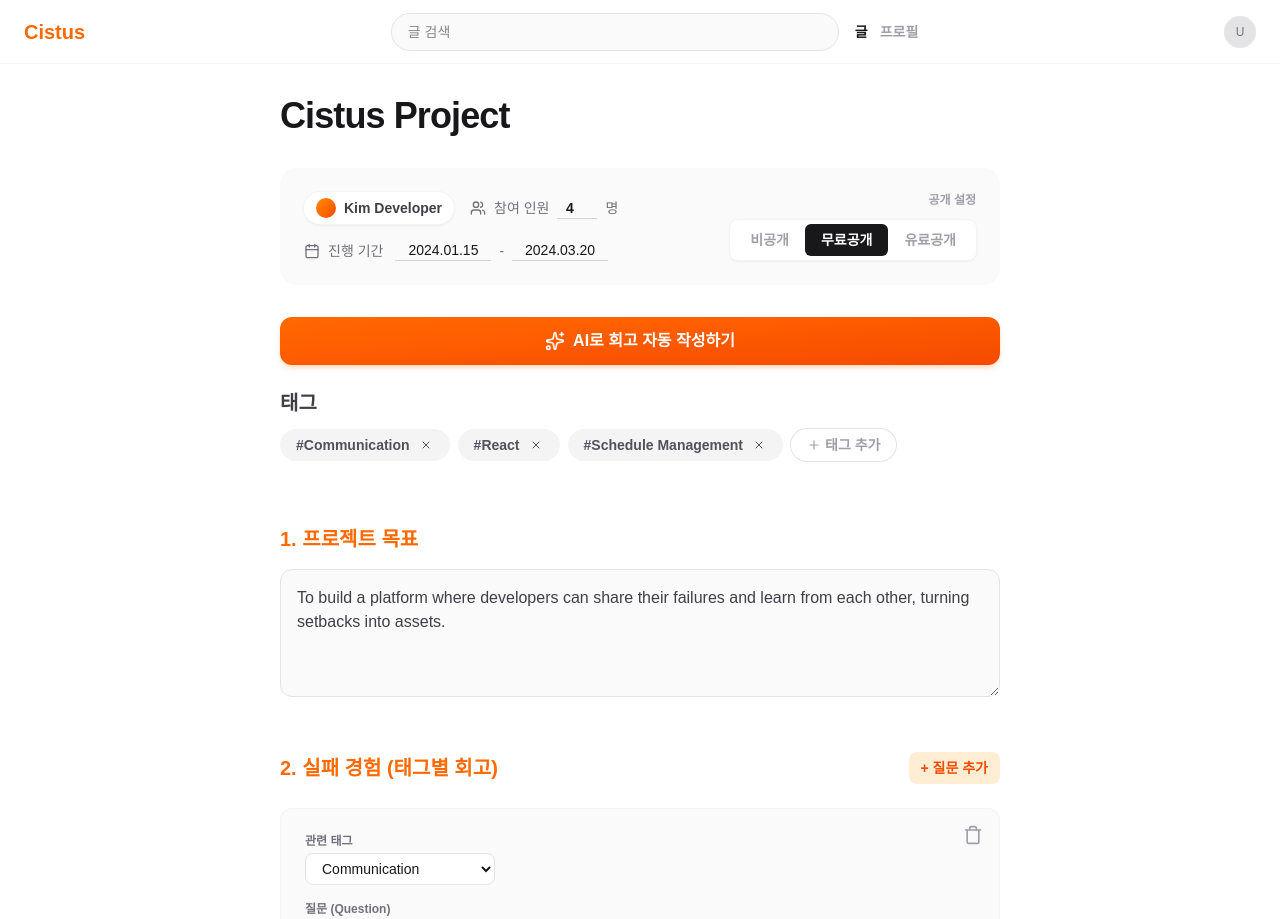
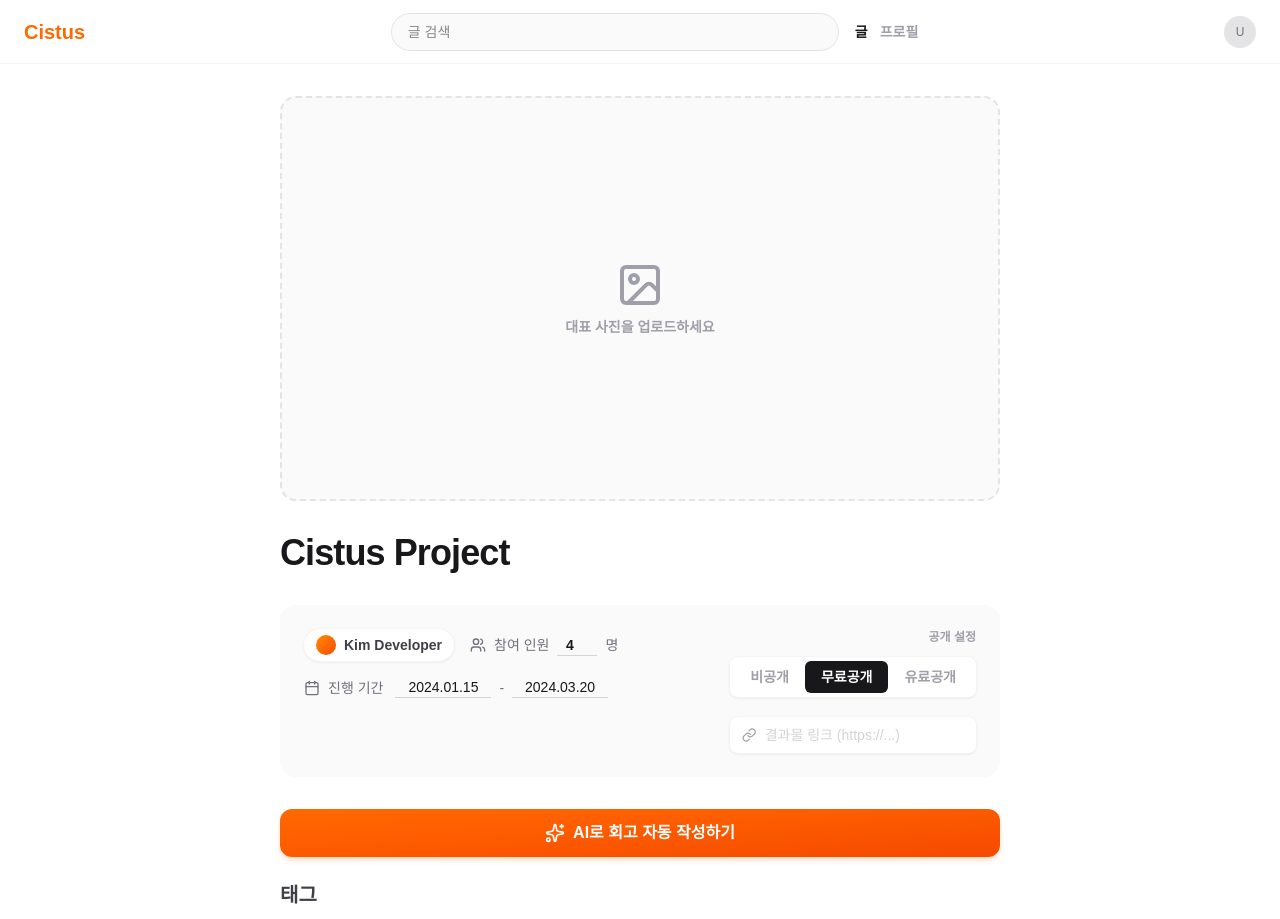
Before and after one commit to yee2know/BACKSTEP_FE, a Next.js app: page /post-edit in a window 1280 px wide. Shown: the top 919 px of the page. Built offline with nearby package versions, Linux system fonts and the light colour scheme.

Commit message:
추가 결과물 링크 추가, 대표 사진 추가, 결과 링크 추가, 실패 경험에서 질문 추가 삭제, 관련 태그 고정, ai api 호출 및 프롬프트 설정

```diff
--- a/app/post-edit/page.tsx
+++ b/app/post-edit/page.tsx
@@ -8,6 +8,8 @@ import {
   XIcon,
   SparklesIcon,
   PlusIcon,
+  LinkIcon,
+  ImageIcon,
 } from "lucide-react";
 import { motion } from "framer-motion";
 
@@ -15,6 +17,7 @@ export default function PostEditPage() {
   // State for the post being edited
   const [post, setPost] = useState({
     title: "Cistus Project",
+    thumbnail: null as string | null,
     duration: "2024.01.15 - 2024.03.20",
     likes: 128, // Likes are usually not editable by the user directly in this context, but kept for structure
     author: "Kim Developer",
@@ -22,6 +25,7 @@ export default function PostEditPage() {
     tags: ["Communication", "React", "Schedule Management"],
     visibility: "free", // private, free, paid
     price: 0,
+    resultLink: "", // Link to the final output
     goal: "To build a platform where developers can share their failures and learn from each other, turning setbacks into assets.",
     failures: [
       {
@@ -88,22 +92,7 @@ export default function PostEditPage() {
   const handleFailureChange = (index: number, field: string, value: string) => {
     const newFailures = [...post.failures];
     newFailures[index] = { ...newFailures[index], [field]: value };
-
-    // If tag changes, update question automatically
-    if (field === "tag") {
-      newFailures[index].question = value
-        ? `${value} 관련 가장 큰 어려움은 무엇이었나요?`
-        : "";
-    }
-
     setPost((prev) => ({ ...prev, failures: newFailures }));
-  };
-
-  const addFailure = () => {
-    setPost((prev) => ({
-      ...prev,
-      failures: [...prev.failures, { tag: "", question: "", answer: "" }],
-    }));
   };
 
   const removeFailure = (index: number) => {
@@ -115,7 +104,18 @@ export default function PostEditPage() {
 
   const addTag = (tag: string) => {
     if (tag && !post.tags.includes(tag)) {
-      setPost((prev) => ({ ...prev, tags: [...prev.tags, tag] }));
+      setPost((prev) => ({
+        ...prev,
+        tags: [...prev.tags, tag],
+        failures: [
+          ...prev.failures,
+          {
+            tag: tag,
+            question: `${tag} 관련 가장 큰 어려움은 무엇이었나요?`,
+            answer: "",
+          },
+        ],
+      }));
       setNewTag("");
     }
   };
@@ -124,6 +124,7 @@ export default function PostEditPage() {
     setPost((prev) => ({
       ...prev,
       tags: prev.tags.filter((tag) => tag !== tagToRemove),
+      failures: prev.failures.filter((f) => f.tag !== tagToRemove),
     }));
   };
 
@@ -254,6 +255,41 @@ export default function PostEditPage() {
       <main className="mx-auto max-w-3xl px-6 pt-24 pb-20">
         {/* Header Section */}
         <header className="mb-16 mx-auto max-w-4xl">
+          {/* 0. Thumbnail Upload */}
+          <div className="mb-8">
+            <div className="group relative flex aspect-video w-full cursor-pointer items-center justify-center overflow-hidden rounded-2xl border-2 border-dashed border-zinc-200 bg-zinc-50 transition-all hover:border-orange-500 hover:bg-orange-50">
+              <input
+                type="file"
+                accept="image/*"
+                className="absolute inset-0 z-10 cursor-pointer opacity-0"
+                onChange={(e) => {
+                  const file = e.target.files?.[0];
+                  if (file) {
+                    const reader = new FileReader();
+                    reader.onloadend = () => {
+                      handleInputChange("thumbnail", reader.result as string);
+                    };
+                    reader.readAsDataURL(file);
+                  }
+                }}
+              />
+              {post.thumbnail ? (
+                <img
+                  src={post.thumbnail}
+                  alt="Thumbnail"
+                  className="h-full w-full object-cover"
+                />
+              ) : (
+                <div className="flex flex-col items-center gap-2 text-zinc-400 transition-colors group-hover:text-orange-500">
+                  <ImageIcon className="h-12 w-12" />
+                  <span className="text-sm font-bold">
+                    대표 사진을 업로드하세요
+                  </span>
+                </div>
+              )}
+            </div>
+          </div>
+
           {/* 1. Title */}
           <div className="mb-8">
             <input
@@ -364,6 +400,32 @@ export default function PostEditPage() {
                   <span className="text-sm font-bold text-zinc-500">원</span>
                 </div>
               )}
+
+              {/* Result Link Input */}
+              <div className="mt-2 flex w-full flex-col items-end gap-1">
+                <div className="flex w-full items-center gap-2 rounded-lg bg-white px-3 py-2 shadow-sm ring-1 ring-zinc-100 transition-all focus-within:ring-orange-500">
+                  <LinkIcon className="h-4 w-4 text-zinc-400" />
+                  <input
+                    type="text"
+                    value={post.resultLink}
+                    onChange={(e) =>
+                      handleInputChange("resultLink", e.target.value)
+                    }
+                    disabled={post.visibility === "private"}
+                    placeholder={
+                      post.visibility === "private"
+                        ? "비공개 설정 시 링크를 입력할 수 없습니다"
+                        : "결과물 링크 (https://...)"
+                    }
+                    className="w-full bg-transparent text-sm font-medium text-zinc-900 placeholder:text-zinc-300 focus:outline-none disabled:cursor-not-allowed disabled:text-zinc-400"
+                  />
+                </div>
+                {post.visibility === "paid" && (
+                  <span className="text-xs font-bold text-orange-500">
+                    * 구매자에게만 공개됩니다
+                  </span>
+                )}
+              </div>
             </div>
           </div>
 
@@ -442,12 +504,6 @@ export default function PostEditPage() {
               <h2 className="text-xl font-bold text-orange-500">
                 2. 실패 경험 (태그별 회고)
               </h2>
-              <button
-                onClick={addFailure}
-                className="rounded-lg bg-orange-100 px-3 py-1.5 text-sm font-bold text-orange-600 hover:bg-orange-200"
-              >
-                + 질문 추가
-              </button>
             </div>
             <div className="space-y-8">
               {post.failures.map((failure, index) => (
@@ -455,32 +511,14 @@ export default function PostEditPage() {
                   key={index}
                   className="relative rounded-xl border border-zinc-100 bg-zinc-50 p-6"
                 >
-                  <button
-                    onClick={() => removeFailure(index)}
-                    className="absolute right-4 top-4 text-zinc-400 hover:text-red-500"
-                  >
-                    <TrashIcon className="h-5 w-5" />
-                  </button>
-
-                  {/* Tag Selection for Failure */}
+                  {/* Tag Selection for Failure (Read-only) */}
                   <div className="mb-4">
                     <label className="mb-1 block text-xs font-bold text-zinc-500">
                       관련 태그
                     </label>
-                    <select
-                      value={failure.tag}
-                      onChange={(e) =>
-                        handleFailureChange(index, "tag", e.target.value)
-                      }
-                      className="rounded-lg border border-zinc-200 bg-white px-3 py-1.5 text-sm focus:border-orange-500 focus:outline-none"
-                    >
-                      <option value="">태그 선택</option>
-                      {post.tags.map((tag) => (
-                        <option key={tag} value={tag}>
-                          {tag}
-                        </option>
-                      ))}
-                    </select>
+                    <div className="rounded-lg border border-zinc-200 bg-zinc-50 px-3 py-1.5 text-sm font-bold text-zinc-700">
+                      {failure.tag}
+                    </div>
                   </div>
 
                   {/* Question */}
--- a/app/post-publish/page.tsx
+++ b/app/post-publish/page.tsx
@@ -8,6 +8,8 @@ import {
   XIcon,
   SparklesIcon,
   PlusIcon,
+  LinkIcon,
+  ImageIcon,
 } from "lucide-react";
 import { motion } from "framer-motion";
 
@@ -15,12 +17,14 @@ export default function PostPublishPage() {
   // State for the new post
   const [post, setPost] = useState({
     title: "",
+    thumbnail: null as string | null,
     duration: "",
     author: "Kim Developer",
     teamSize: 1,
     tags: [] as string[],
     visibility: "free", // private, free, paid
     price: 0,
+    resultLink: "",
     goal: "",
     failures: [] as { tag: string; question: string; answer: string }[],
     lessons: "",
@@ -67,22 +71,7 @@ export default function PostPublishPage() {
   const handleFailureChange = (index: number, field: string, value: string) => {
     const newFailures = [...post.failures];
     newFailures[index] = { ...newFailures[index], [field]: value };
-
-    // If tag changes, update question automatically
-    if (field === "tag") {
-      newFailures[index].question = value
-        ? `${value} 관련 가장 큰 어려움은 무엇이었나요?`
-        : "";
-    }
-
     setPost((prev) => ({ ...prev, failures: newFailures }));
-  };
-
-  const addFailure = () => {
-    setPost((prev) => ({
-      ...prev,
-      failures: [...prev.failures, { tag: "", question: "", answer: "" }],
-    }));
   };
 
   const removeFailure = (index: number) => {
@@ -94,7 +83,18 @@ export default function PostPublishPage() {
 
   const addTag = (tag: string) => {
     if (tag && !post.tags.includes(tag)) {
-      setPost((prev) => ({ ...prev, tags: [...prev.tags, tag] }));
+      setPost((prev) => ({
+        ...prev,
+        tags: [...prev.tags, tag],
+        failures: [
+          ...prev.failures,
+          {
+            tag: tag,
+            question: `${tag} 관련 가장 큰 어려움은 무엇이었나요?`,
+            answer: "",
+          },
+        ],
+      }));
       setNewTag("");
     }
   };
@@ -103,6 +103,7 @@ export default function PostPublishPage() {
     setPost((prev) => ({
       ...prev,
       tags: prev.tags.filter((tag) => tag !== tagToRemove),
+      failures: prev.failures.filter((f) => f.tag !== tagToRemove),
     }));
   };
 
@@ -233,6 +234,41 @@ export default function PostPublishPage() {
       <main className="mx-auto max-w-3xl px-6 pt-24 pb-20">
         {/* Header Section */}
         <header className="mb-16 mx-auto max-w-4xl">
+          {/* 0. Thumbnail Upload */}
+          <div className="mb-8">
+            <div className="group relative flex aspect-video w-full cursor-pointer items-center justify-center overflow-hidden rounded-2xl border-2 border-dashed border-zinc-200 bg-zinc-50 transition-all hover:border-orange-500 hover:bg-orange-50">
+              <input
+                type="file"
+                accept="image/*"
+                className="absolute inset-0 z-10 cursor-pointer opacity-0"
+                onChange={(e) => {
+                  const file = e.target.files?.[0];
+                  if (file) {
+                    const reader = new FileReader();
+                    reader.onloadend = () => {
+                      handleInputChange("thumbnail", reader.result as string);
+                    };
+                    reader.readAsDataURL(file);
+                  }
+                }}
+              />
+              {post.thumbnail ? (
+                <img
+                  src={post.thumbnail}
+                  alt="Thumbnail"
+                  className="h-full w-full object-cover"
+                />
+              ) : (
+                <div className="flex flex-col items-center gap-2 text-zinc-400 transition-colors group-hover:text-orange-500">
+                  <ImageIcon className="h-12 w-12" />
+                  <span className="text-sm font-bold">
+                    대표 사진을 업로드하세요
+                  </span>
+                </div>
+              )}
+            </div>
+          </div>
+
           {/* 1. Title */}
           <div className="mb-8">
             <input
@@ -343,6 +379,32 @@ export default function PostPublishPage() {
                   <span className="text-sm font-bold text-zinc-500">원</span>
                 </div>
               )}
+
+              {/* Result Link Input */}
+              <div className="mt-2 flex w-full flex-col items-end gap-1">
+                <div className="flex w-full items-center gap-2 rounded-lg bg-white px-3 py-2 shadow-sm ring-1 ring-zinc-100 transition-all focus-within:ring-orange-500">
+                  <LinkIcon className="h-4 w-4 text-zinc-400" />
+                  <input
+                    type="text"
+                    value={post.resultLink}
+                    onChange={(e) =>
+                      handleInputChange("resultLink", e.target.value)
+                    }
+                    disabled={post.visibility === "private"}
+                    placeholder={
+                      post.visibility === "private"
+                        ? "비공개 설정 시 링크를 입력할 수 없습니다"
+                        : "결과물 링크 (https://...)"
+                    }
+                    className="w-full bg-transparent text-sm font-medium text-zinc-900 placeholder:text-zinc-300 focus:outline-none disabled:cursor-not-allowed disabled:text-zinc-400"
+                  />
+                </div>
+                {post.visibility === "paid" && (
+                  <span className="text-xs font-bold text-orange-500">
+                    * 구매자에게만 공개됩니다
+                  </span>
+                )}
+              </div>
             </div>
           </div>
 
@@ -421,12 +483,6 @@ export default function PostPublishPage() {
               <h2 className="text-xl font-bold text-orange-500">
                 2. 실패 경험 (태그별 회고)
               </h2>
-              <button
-                onClick={addFailure}
-                className="rounded-lg bg-orange-100 px-3 py-1.5 text-sm font-bold text-orange-600 hover:bg-orange-200"
-              >
-                + 질문 추가
-              </button>
             </div>
             <div className="space-y-8">
               {post.failures.map((failure, index) => (
@@ -434,32 +490,14 @@ export default function PostPublishPage() {
                   key={index}
                   className="relative rounded-xl border border-zinc-100 bg-zinc-50 p-6"
                 >
-                  <button
-                    onClick={() => removeFailure(index)}
-                    className="absolute right-4 top-4 text-zinc-400 hover:text-red-500"
-                  >
-                    <TrashIcon className="h-5 w-5" />
-                  </button>
-
-                  {/* Tag Selection for Failure */}
+                  {/* Tag Selection for Failure (Read-only) */}
                   <div className="mb-4">
                     <label className="mb-1 block text-xs font-bold text-zinc-500">
                       관련 태그
                     </label>
-                    <select
-                      value={failure.tag}
-                      onChange={(e) =>
-                        handleFailureChange(index, "tag", e.target.value)
-                      }
-                      className="rounded-lg border border-zinc-200 bg-white px-3 py-1.5 text-sm focus:border-orange-500 focus:outline-none"
-                    >
-                      <option value="">태그 선택</option>
-                      {post.tags.map((tag) => (
-                        <option key={tag} value={tag}>
-                          {tag}
-                        </option>
-                      ))}
-                    </select>
+                    <div className="rounded-lg border border-zinc-200 bg-zinc-50 px-3 py-1.5 text-sm font-bold text-zinc-700">
+                      {failure.tag}
+                    </div>
                   </div>
 
                   {/* Question */}
```
